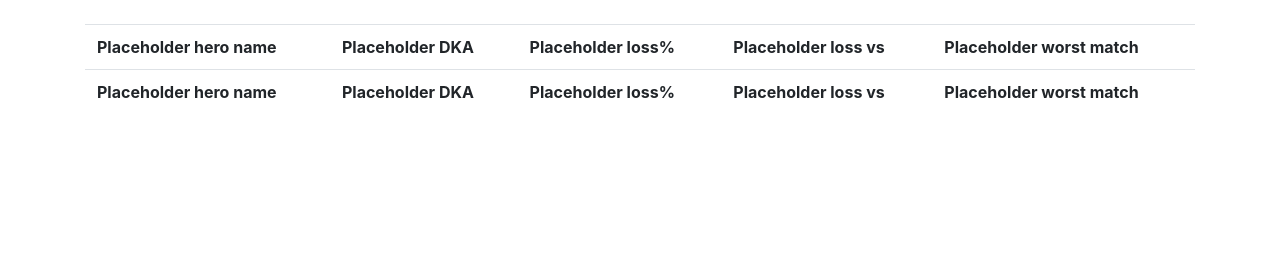
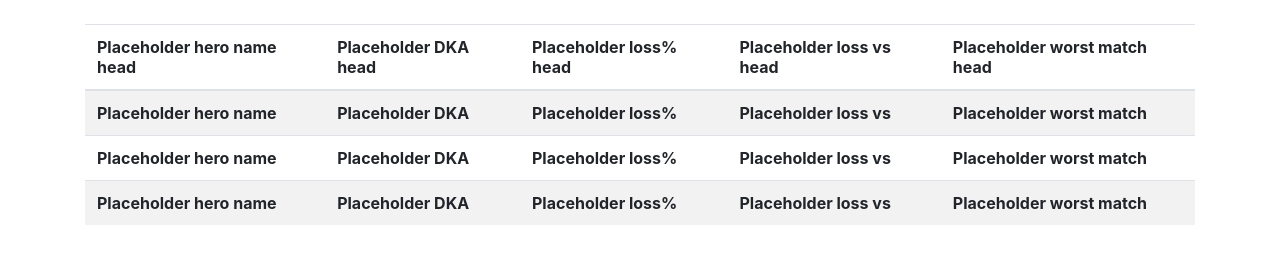
Before and after one commit to edkazcarlson/WebDevFinal, a plain HTML site: page player/player.html in a window 1280 px wide. Shown: the part 231-494 px from the top of the page. Drawn offline with nearby package versions, Linux system fonts and the light colour scheme; no server answers.

Commit message:
im stupid and forgot to put the table head in

```diff
--- a/player/player.html
+++ b/player/player.html
@@ -38,8 +38,24 @@
         </div>
 
         <div class="container" id="heroTable">
-            <table class="table">
+            <table class="table table-striped">
+                <thead>
+                    <tr>
+                        <th>Placeholder hero name head </th>
+                        <th>Placeholder DKA head </th>
+                        <th>Placeholder loss% head </th>
+                        <th>Placeholder loss vs head</th>
+                        <th>Placeholder worst match head</th>
+                    </tr>
+                </thead>
                 <tbody>
+                    <tr>
+                        <th>Placeholder hero name</th>
+                        <th>Placeholder DKA</th>
+                        <th>Placeholder loss%</th>
+                        <th>Placeholder loss vs</th>
+                        <th>Placeholder worst match</th>
+                    </tr>
                     <tr>
                         <th>Placeholder hero name</th>
                         <th>Placeholder DKA</th>
```
